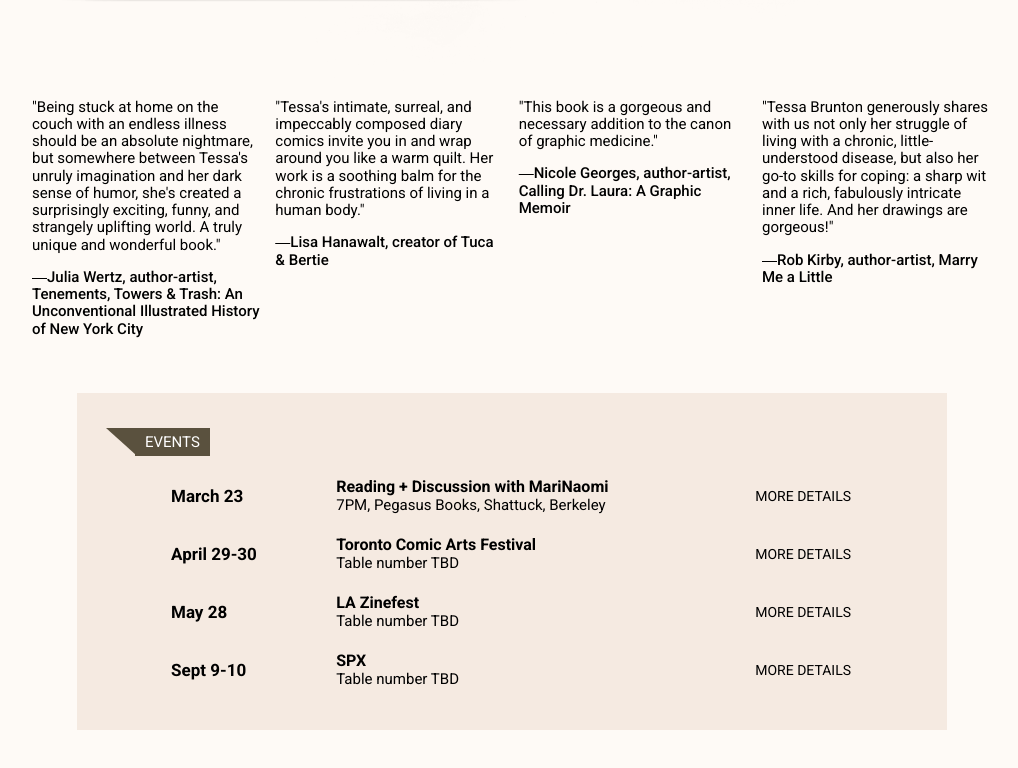
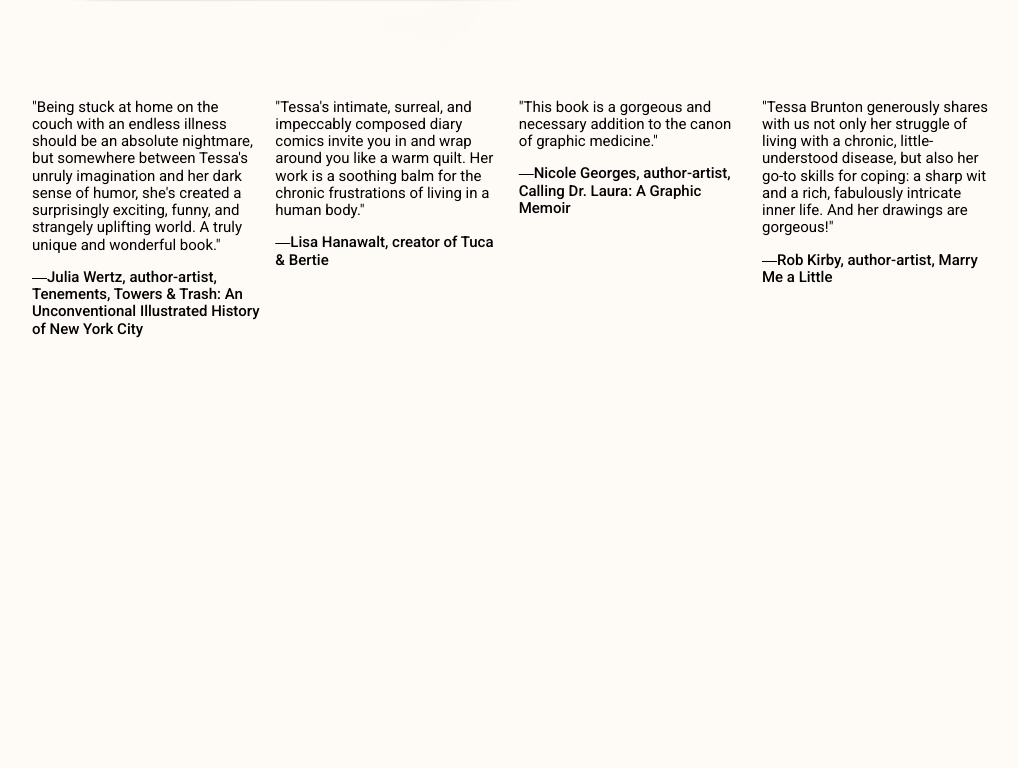
Before and after one commit to tesskbrunton/comics-site, a plain HTML site: page index.html in a window 1280 px wide. Shown: the part 733-1501 px from the top of the page, without its empty margins (128-1146 px from the left). After the commit the page ends 1086 px from the top, so only its background shows below. Drawn offline with Linux system fonts and the light colour scheme; a web font is replaced by a local one.

Commit message:
Commented out Events section

```diff
--- a/index.html
+++ b/index.html
@@ -86,7 +86,7 @@
 			</div>
 		</section>
 	</div>
-	<section class="events-section">
+	<!-- <section class="events-section">
 		<div class="event-padding">
 			<section class="event-section">
 				<div class="event-wrapper">
@@ -130,7 +130,7 @@
 				</div>
 			</section>
 		</div>
-	</section>
+	</section> -->
 		<script type="text/javascript" src="js/main.js"></script>
 	</body>
 </html>
```
